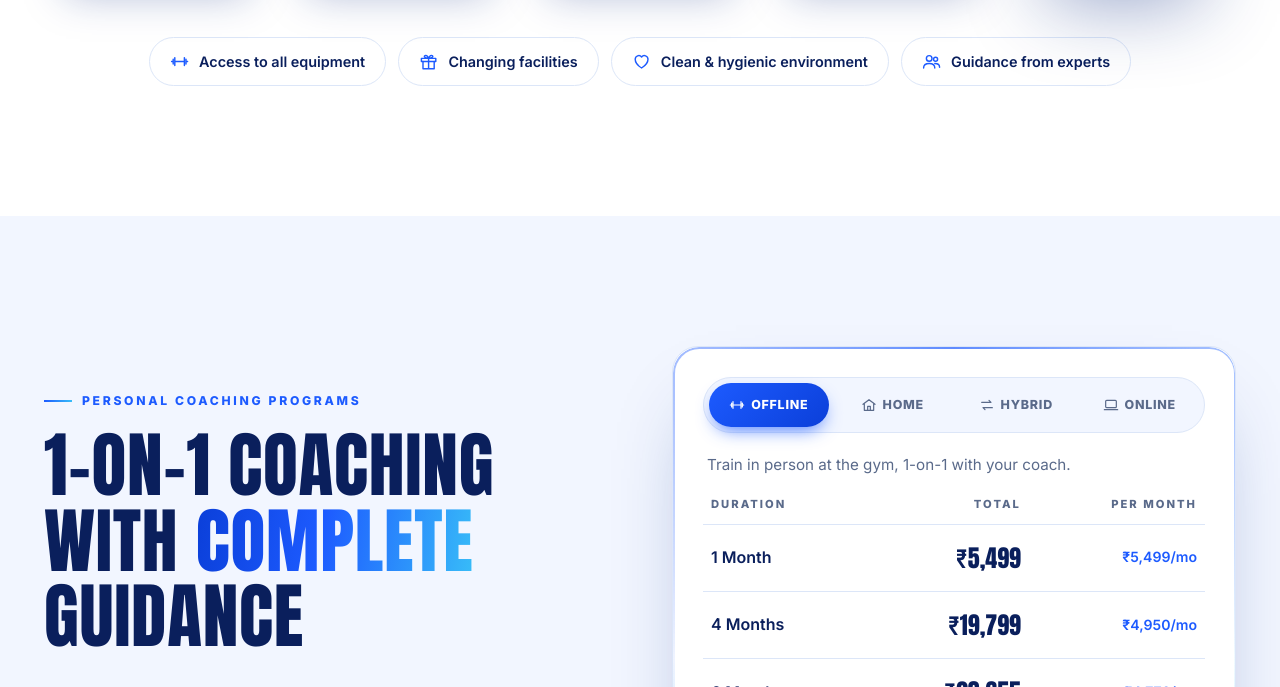
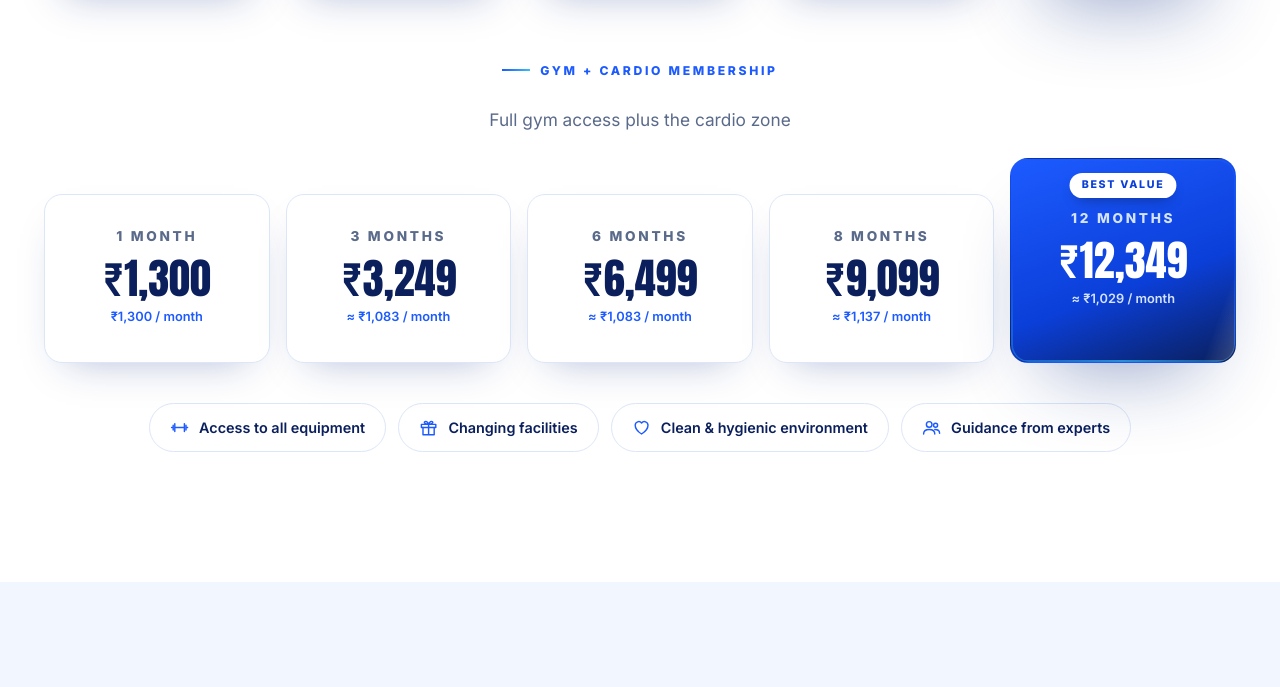
Before and after one commit to kingsanjaia75-dev/website_aaron, a plain HTML site: page index.html in a window 1280 px wide. Shown: the part 3933-4620 px from the top of the page. Drawn offline with Linux system fonts and the light colour scheme; animation ran at ten frames a second.

Commit message:
Add Gym + Cardio membership pricing and updated membership flyer
Co-Authored-By: Claude Opus 5.5 <noreply@anthropic.com>

```diff
--- a/css/style.css
+++ b/css/style.css
@@ -321,6 +321,8 @@ html.js [data-reveal].in{opacity:1;transform:none}
 .mcard.featured .price{color:#fff}
 .badge{position:absolute;top:14px;left:50%;translate:-50% 0;padding:4px 12px;border-radius:999px;font-size:.66rem;font-weight:800;letter-spacing:.16em;text-transform:uppercase;background:#fff;color:var(--blue2);box-shadow:0 6px 14px -6px rgba(0,0,0,.4);white-space:nowrap}
 .tp .badge{background:var(--blue);color:#fff}
+.member-sub{text-align:center;margin:56px 0 24px}
+.member-sub .lead{margin-top:8px}
 .includes{display:flex;flex-wrap:wrap;justify-content:center;gap:12px;margin-top:40px}
 .includes li{display:flex;align-items:center;gap:10px;padding:12px 20px;border-radius:999px;border:1px solid var(--line);background:#fff;font-size:.9rem;font-weight:600;color:var(--navy)}
 .includes svg{font-size:1.2rem;color:var(--blue)}
--- a/index.html
+++ b/index.html
@@ -252,6 +252,17 @@
       <article class="mcard spot" data-reveal style="--d:3"><h3>8 Months</h3><p class="price" data-count="6999" data-prefix="₹">₹6,999</p><p class="per">≈ ₹875 / month</p></article>
       <article class="mcard spot featured glow-border" data-reveal style="--d:4"><span class="badge">Best Value</span><h3>12 Months</h3><p class="price" data-count="9499" data-prefix="₹">₹9,499</p><p class="per">≈ ₹792 / month</p></article>
     </div>
+    <div class="member-sub" data-reveal>
+      <p class="eyebrow">Gym + Cardio Membership</p>
+      <p class="lead center">Full gym access plus the cardio zone</p>
+    </div>
+    <div class="member-grid">
+      <article class="mcard spot" data-reveal style="--d:0"><h3>1 Month</h3><p class="price" data-count="1300" data-prefix="₹">₹1,300</p><p class="per">₹1,300 / month</p></article>
+      <article class="mcard spot" data-reveal style="--d:1"><h3>3 Months</h3><p class="price" data-count="3249" data-prefix="₹">₹3,249</p><p class="per">≈ ₹1,083 / month</p></article>
+      <article class="mcard spot" data-reveal style="--d:2"><h3>6 Months</h3><p class="price" data-count="6499" data-prefix="₹">₹6,499</p><p class="per">≈ ₹1,083 / month</p></article>
+      <article class="mcard spot" data-reveal style="--d:3"><h3>8 Months</h3><p class="price" data-count="9099" data-prefix="₹">₹9,099</p><p class="per">≈ ₹1,137 / month</p></article>
+      <article class="mcard spot featured glow-border" data-reveal style="--d:4"><span class="badge">Best Value</span><h3>12 Months</h3><p class="price" data-count="12349" data-prefix="₹">₹12,349</p><p class="per">≈ ₹1,029 / month</p></article>
+    </div>
     <ul class="includes" data-reveal>
       <li><svg><use href="#i-dumbbell"/></svg>Access to all equipment</li>
       <li><svg><use href="#i-gift"/></svg>Changing facilities</li>
@@ -489,7 +500,7 @@
     <div class="flyer-grid">
       <button type="button" class="flyer" data-lb="flyers" data-src="assets/flyers/01-noraa-elite-fitness.jpg" data-cap="NORAA Elite Fitness — More than a gym" data-reveal style="--d:0"><img src="assets/flyers/01-noraa-elite-fitness.jpg" alt="NORAA Elite Fitness — More than a gym flyer" width="900" height="1200" loading="lazy"><span>NORAA Elite Fitness — More than a gym</span></button>
       <button type="button" class="flyer" data-lb="flyers" data-src="assets/flyers/02-why-choose-noraa.jpg" data-cap="Why choose NORAA Elite Fitness" data-reveal style="--d:1"><img src="assets/flyers/02-why-choose-noraa.jpg" alt="Why choose NORAA Elite Fitness flyer" width="900" height="1200" loading="lazy"><span>Why choose NORAA Elite Fitness</span></button>
-      <button type="button" class="flyer" data-lb="flyers" data-src="assets/flyers/03-gym-membership.jpg" data-cap="Gym membership" data-reveal style="--d:2"><img src="assets/flyers/03-gym-membership.jpg" alt="Gym membership flyer" width="900" height="1200" loading="lazy"><span>Gym membership</span></button>
+      <button type="button" class="flyer" data-lb="flyers" data-src="assets/flyers/03-gym-membership.jpg" data-cap="Gym &amp; Gym + Cardio membership" data-reveal style="--d:2"><img src="assets/flyers/03-gym-membership.jpg" alt="Gym and Gym + Cardio membership flyer" width="900" height="1200" loading="lazy"><span>Gym + Cardio membership</span></button>
       <button type="button" class="flyer" data-lb="flyers" data-src="assets/flyers/04-personal-coaching.jpg" data-cap="Personal coaching programs" data-reveal style="--d:3"><img src="assets/flyers/04-personal-coaching.jpg" alt="Personal coaching programs flyer" width="900" height="1200" loading="lazy"><span>Personal coaching programs</span></button>
       <button type="button" class="flyer" data-lb="flyers" data-src="assets/flyers/05-transformation-packages.jpg" data-cap="General transformation packages" data-reveal style="--d:4"><img src="assets/flyers/05-transformation-packages.jpg" alt="General transformation packages flyer" width="900" height="1200" loading="lazy"><span>General transformation packages</span></button>
       <button type="button" class="flyer" data-lb="flyers" data-src="assets/flyers/06-wedding-transformation.jpg" data-cap="Wedding transformation" data-reveal style="--d:0"><img src="assets/flyers/06-wedding-transformation.jpg" alt="Wedding transformation flyer" width="900" height="1200" loading="lazy"><span>Wedding transformation</span></button>
@@ -523,6 +534,7 @@
         <select name="program" required>
           <option value="" disabled selected>Choose a program</option>
           <option>Gym Membership</option>
+          <option>Gym + Cardio Membership</option>
           <option>Personal Coaching — Offline</option>
           <option>Personal Coaching — Home</option>
           <option>Personal Coaching — Hybrid</option>
```
Also changed, not shown: assets/flyers/03-gym-membership.jpg.
